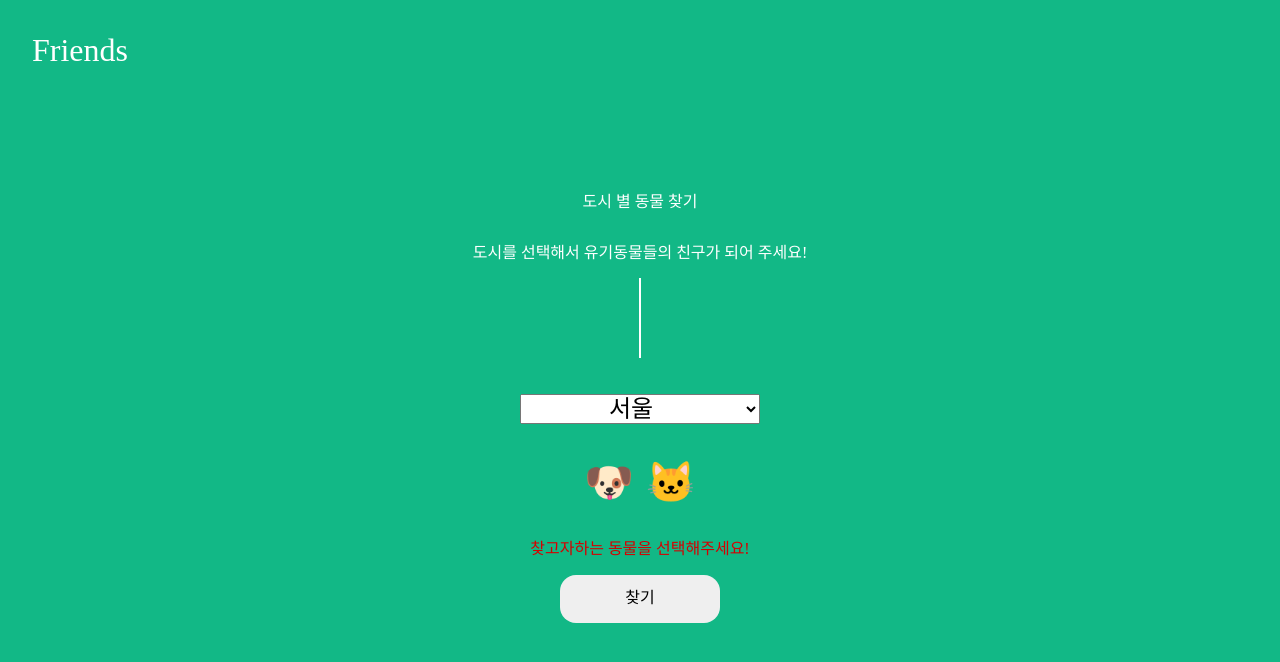
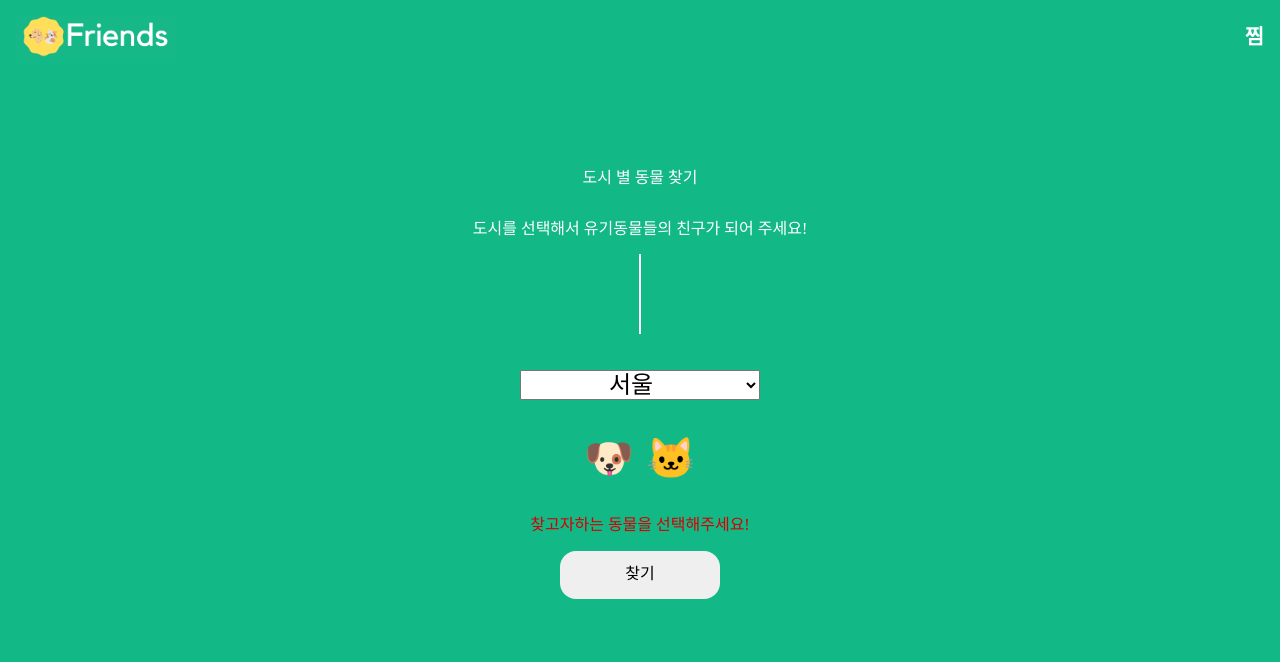
Before and after one commit to Songchangyeop/Friends, a React (Create React App) app: page / in a window 1280 px wide. Shown: the top 662 px of the page. Built offline with nearby package versions, Linux system fonts and the light colour scheme.

Commit message:
ADD: bookmark route 추가

```diff
--- a/public/index.html
+++ b/public/index.html
@@ -10,6 +10,7 @@
 			content="Web site created using create-react-app"
 		/>
 		<link rel="apple-touch-icon" href="%PUBLIC_URL%/logo192.png" />
+
 		<!--
       manifest.json provides metadata used when your web app is installed on a
       user's mobile device or desktop. See https://developers.google.com/web/fundamentals/web-app-manifest/
--- a/src/App.tsx
+++ b/src/App.tsx
@@ -1,15 +1,15 @@
 import React from 'react';
 import { BrowserRouter, Switch, Route } from 'react-router-dom';
 import Main from './components/Main';
+import BookmarkContainer from './containers/BookmarkContainer';
 
 function App() {
 	return (
 		<div>
 			<BrowserRouter>
 				<Switch>
-					<Route exact path="/">
-						<Main />
-					</Route>
+					<Route exact path="/" component={Main}></Route>
+					<Route path="/bookmark" component={BookmarkContainer}></Route>
 				</Switch>
 			</BrowserRouter>
 		</div>
--- /dev/null
+++ b/src/components/Bookmark.tsx
@@ -0,0 +1,14 @@
+import React from 'react';
+import styled from 'styled-components';
+
+function Bookmark() {
+	return <Section>asdf</Section>;
+}
+
+export default Bookmark;
+
+const Section = styled.header`
+	width: 100%;
+	padding: 1em;
+	background-color: #12b886;
+`;
--- a/src/components/Finder.tsx
+++ b/src/components/Finder.tsx
@@ -1,6 +1,7 @@
 import React from 'react';
 import { useState } from 'react';
 import styled from 'styled-components';
+import NavContainer from '../containers/NavContainer';
 
 interface FinderProps {
 	dispatch: (e: React.FormEvent<HTMLFormElement>) => void;
@@ -22,13 +23,9 @@ function Finder({ dispatch, changeCity, changeKind, kindCode }: FinderProps) {
 		changeKind(innerText);
 	};
 
-	const handleClickReload = () => {
-		window.location.reload();
-	};
-
 	return (
 		<Section>
-			<Logo onClick={handleClickReload}>Friends</Logo>
+			<NavContainer />
 			<p>도시 별 동물 찾기</p>
 			<p>도시를 선택해서 유기동물들의 친구가 되어 주세요!</p>
 			<Bar></Bar>
@@ -63,10 +60,9 @@ export default Finder;
 const Section = styled.section`
 	flex: 1;
 	display: flex;
-	justify-content: center;
 	align-items: center;
 	flex-direction: column;
-	padding: 1em;
+	/* padding: 1em; */
 	background-color: #12b886;
 	color: white;
 `;
@@ -76,14 +72,6 @@ const Form = styled.form`
 	justify-content: center;
 	align-items: center;
 	flex-direction: column;
-`;
-
-const Logo = styled.span`
-	position: absolute;
-	top: 1em;
-	left: 1em;
-	font-size: 2em;
-	cursor: pointer;
 `;
 
 const Bar = styled.div`
--- a/src/components/Modal.tsx
+++ b/src/components/Modal.tsx
@@ -1,8 +1,9 @@
-import React, { useEffect, useRef, useState } from 'react';
+import React, { useEffect, useRef } from 'react';
 import { useDispatch } from 'react-redux';
 import styled, { keyframes } from 'styled-components';
 import { selectAction } from '../modules/selectAnimal/select';
-import Header from './Header';
+import ModalFooter from './ModalFooter';
+import Header from './ModalHeader';
 
 interface PropType {
 	selected: {
@@ -88,6 +89,7 @@ function Modal({ selected, gender }: PropType) {
 					</Span>
 				</Right>
 			</Wrap>
+			<ModalFooter></ModalFooter>
 		</Div>
 	);
 }
@@ -120,7 +122,7 @@ const Div = styled.div`
 	height: 70%;
 	animation: ${Scale} 300ms ease;
 	z-index: 5;
-	box-shadow: 15px 15px 17px 0px #424242;
+	box-shadow: rgb(0 0 0 / 25%) 10px 10px 20px;
 	&::-webkit-scrollbar {
 		width: 7px;
 	}
--- /dev/null
+++ b/src/components/ModalFooter.tsx
@@ -0,0 +1,17 @@
+import React from 'react';
+import styled from 'styled-components';
+
+function ModalFooter() {
+	return <BookMark>친구 목록에 담기</BookMark>;
+}
+
+export default ModalFooter;
+
+const BookMark = styled.button`
+	margin-top: 1em;
+	width: 8em;
+	height: 2em;
+	background-color: #e0e0e0;
+	border-radius: 1em;
+	border: 0;
+`;
--- /dev/null
+++ b/src/components/Nav.tsx
@@ -0,0 +1,49 @@
+import React from 'react';
+import styled from 'styled-components';
+import { Link } from 'react-router-dom';
+function Nav() {
+	const handleClickReload = () => {
+		window.location.reload();
+	};
+
+	return (
+		<Ul>
+			<Img src="img/Logo.png" alt="Logo" onClick={handleClickReload} />
+			<FriendsList>
+				<Link to="/bookmark" style={{ textDecoration: `none`, color: 'white' }}>
+					찜
+				</Link>
+			</FriendsList>
+		</Ul>
+	);
+}
+
+export default Nav;
+
+const Ul = styled.ul`
+	display: flex;
+	justify-content: space-between;
+	margin-bottom: 6em;
+	margin-top: 0;
+	padding: 1em 1em 0 1em;
+	width: 100%;
+	list-style: none;
+`;
+
+const FriendsList = styled.li`
+	display: flex;
+	align-items: center;
+	font-weight: bold;
+	font-size: 1.3em;
+	transition: all 200ms ease;
+	cursor: pointer;
+
+	&:hover {
+		transform: scale(1.06);
+	}
+`;
+
+const Img = styled.img`
+	width: 10em;
+	cursor: pointer;
+`;
--- /dev/null
+++ b/src/containers/BookmarkContainer.tsx
@@ -0,0 +1,27 @@
+import React from 'react';
+import Bookmark from '../components/Bookmark';
+import { RouteComponentProps } from 'react-router-dom';
+import styled from 'styled-components';
+
+function BookmarkContainer({ history }: RouteComponentProps) {
+	return (
+		<Section>
+			<Img src="img/Logo.png" alt="Logo" onClick={() => history.push('/')} />
+			<Bookmark />;
+		</Section>
+	);
+}
+
+export default BookmarkContainer;
+
+const Section = styled.header`
+	width: 100%;
+	height: 100vh;
+	background-color: #12b886;
+`;
+
+const Img = styled.img`
+	margin: 1em;
+	width: 10em;
+	cursor: pointer;
+`;
--- a/src/containers/ListContainer.tsx
+++ b/src/containers/ListContainer.tsx
@@ -119,6 +119,7 @@ const Ul = styled.ul<Loading>`
 			flex-wrap: wrap;
 			overflow-y: auto;
 			margin: 0;
+			padding: 0;
 		`}
 `;
 
--- /dev/null
+++ b/src/containers/NavContainer.tsx
@@ -0,0 +1,8 @@
+import React from 'react';
+import Nav from '../components/Nav';
+
+function NavContainer() {
+	return <Nav />;
+}
+
+export default NavContainer;
```
Also changed, not shown: public/img/Logo.png (added), src/components/ModalHeader.tsx (renamed from src/components/Header.tsx).
